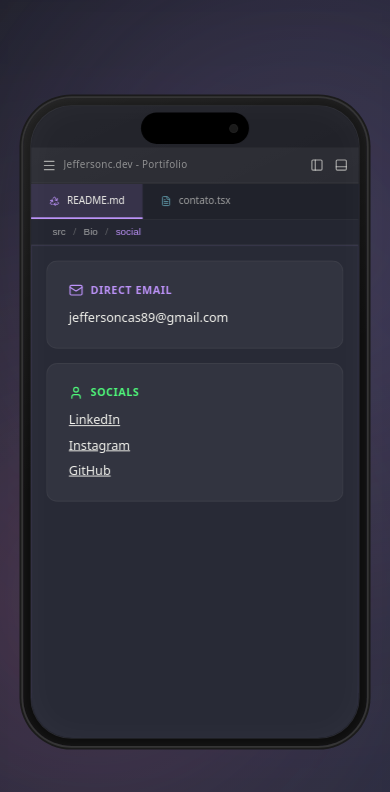
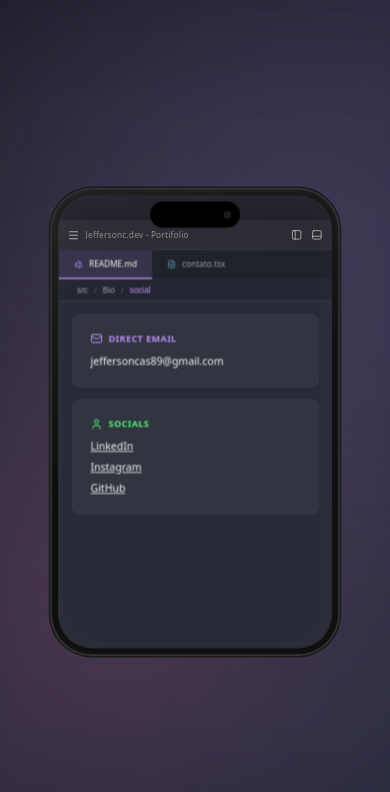
Before and after one commit to Jeffersoncharlles/jeffersonc.dev, a Next.js app: page /social in a window 390 px wide. Shown: the top 792 px of the page. Built offline with nearby package versions, Linux system fonts and the light colour scheme.

Commit message:
fix: mockup responsive

```diff
--- a/src/app/(app)/(vscode)/layout.tsx
+++ b/src/app/(app)/(vscode)/layout.tsx
@@ -24,7 +24,7 @@ export default function VSCodeLayout({
   const uiContent = (
     <>
       <Header onMenuClick={toggleMobileAside} isMenuOpen={isMobileAsideOpen} />
-      <div className="flex flex-1 overflow-hidden relative">
+      <div className="flex flex-1 overflow-y-auto relative">
         <Aside isMobileOpen={isMobileAsideOpen} />
 
         {isMobileAsideOpen && (
--- a/src/app/(app)/layout.tsx
+++ b/src/app/(app)/layout.tsx
@@ -36,7 +36,7 @@ export default function RootLayout({
       lang="en"
       className={`${geistSans.variable} ${geistMono.variable} h-full antialiased`}
     >
-      <body className="min-h-screen h-full flex flex-col antialiased bg-background text-foreground overflow-hidden">
+      <body className="min-h-screen h-full flex flex-col antialiased bg-background text-foreground overflow-y-auto">
         <Toaster richColors />
         {children}
         <Analytics />
--- a/src/app/globals.css
+++ b/src/app/globals.css
@@ -236,7 +236,7 @@
 /* Custom Scrollbar */
 * {
   scrollbar-width: thin;
-  scrollbar-color: var(--color-neutral-600) var(--color-neutral-900);
+  scrollbar-color: var(--muted-foreground) var(--background);
 }
 
 *::-webkit-scrollbar {
@@ -245,24 +245,24 @@
 }
 
 *::-webkit-scrollbar-track {
-  background: var(--color-neutral-900);
+  background: var(--background);
   border-radius: 8px;
 }
 
 *::-webkit-scrollbar-thumb {
-  background: var(--color-neutral-600);
+  background: var(--muted-foreground);
   border-radius: 8px;
-  border: 2px solid var(--color-neutral-900);
+  border: 2px solid var(--background);
 }
 
 *::-webkit-scrollbar-thumb:hover {
-  background: var(--color-neutral-500);
+  background: var(--muted);
 }
 
 *::-webkit-scrollbar-thumb:active {
-  background: var(--color-neutral-400);
+  background: var(--accent);
 }
 
 *::-webkit-scrollbar-corner {
-  background: var(--color-neutral-900);
+  background: var(--background);
 }
--- a/src/components/IpadMockup.tsx
+++ b/src/components/IpadMockup.tsx
@@ -1,17 +1,17 @@
-import type React from "react";
+import type React from 'react'
 
 export function IpadMockup({
   children,
-  className = "",
+  className = '',
 }: {
-  children: React.ReactNode;
-  className?: string;
+  children: React.ReactNode
+  className?: string
 }) {
   return (
     <div
       className={`bg-transparent content-stretch flex flex-col items-center relative shadow-[0px_2px_4px_0px_rgba(226,226,226,0.1),0px_40px_80px_0px_rgba(0,0,0,0.5)] rounded-[48px] ${className}`}
     >
-      <div className="w-full max-w-[1024px] h-[768px] overflow-clip relative rounded-[48px] shrink-0 border border-white/5">
+      <div className="w-full max-w-[1024px] h-[500px] sm:h-[650px] md:h-[768px] overflow-clip relative rounded-[48px] shrink-0 border border-white/5">
         <div
           aria-hidden="true"
           className="absolute bg-device-bg inset-0 pointer-events-none rounded-[48px]"
@@ -31,5 +31,5 @@ export function IpadMockup({
         </div>
       </div>
     </div>
-  );
+  )
 }
--- a/src/components/IphoneMockup.tsx
+++ b/src/components/IphoneMockup.tsx
@@ -14,7 +14,7 @@ export function IphoneMockup({
       <div className="absolute bg-[rgba(255,255,255,0.05)] blur-[50px] inset-[-80px] opacity-50 rounded-[12px]" />
 
       {/* Device Frame */}
-      <div className="content-stretch flex h-[720px] items-center justify-center overflow-clip p-2 relative rounded-[54px] shadow-[0px_0px_0px_2px_var(--device-frame-outer),0px_0px_0px_4px_var(--device-frame-inner)] shrink-0 w-[390px] max-w-[98vw] scale-[0.9] sm:scale-100 transform origin-center">
+      <div className="content-stretch flex h-[620px] sm:h-[720px] items-center justify-center overflow-clip p-2 relative rounded-[54px] shadow-[0px_0px_0px_2px_var(--device-frame-outer),0px_0px_0px_4px_var(--device-frame-inner)] shrink-0 w-[390px] max-w-[98vw] scale-75 sm:scale-[0.9] md:scale-100 transform origin-center">
         <div
           aria-hidden="true"
           className="absolute bg-device-bg inset-0 pointer-events-none rounded-[54px]"
@@ -41,7 +41,7 @@ export function IphoneMockup({
           />
           <div className="absolute inset-0 rounded-[inherit] shadow-[inset_0px_0px_40px_1px_rgba(255,255,255,0.03)] pointer-events-none z-20" />
 
-          <div className="w-full h-full relative z-10 flex flex-col pt-[46px]">
+          <div className="w-full h-full relative z-10 flex flex-col pt-8 sm:pt-[46px]">
             {children}
           </div>
         </div>
```
